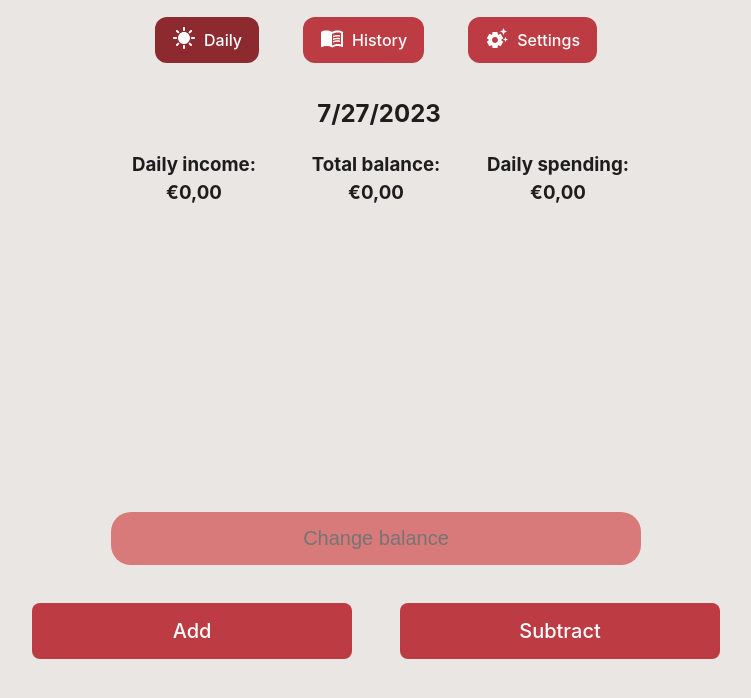
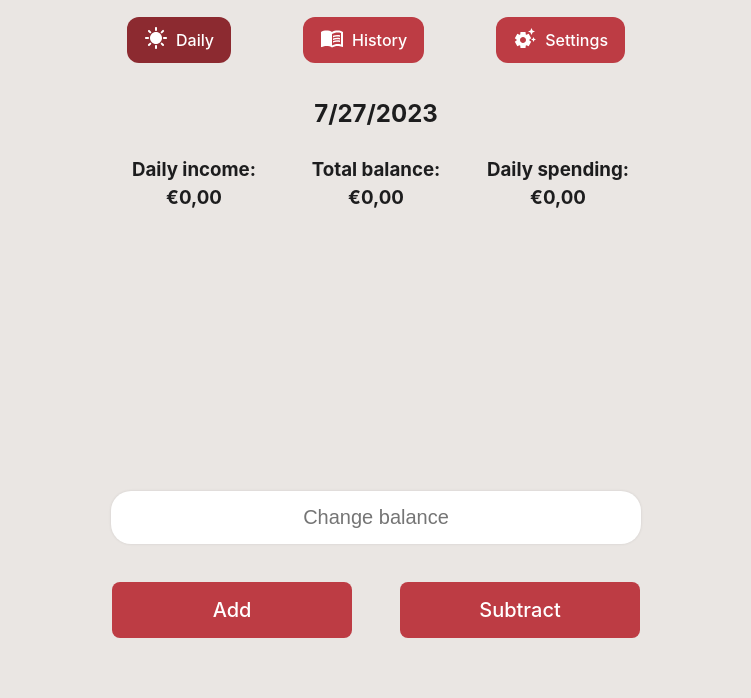
Before and after one commit to NoxiousHex/finance-tracker, a React (Vite) app: page / in a window 1280 px wide. Shown: the top 698 px of the page, without its empty margins (264-1015 px from the left). Built offline with nearby package versions, Linux system fonts and the light colour scheme.

Commit message:
More fixes

```diff
--- a/src/index.css
+++ b/src/index.css
@@ -1,6 +1,10 @@
 *,
 body {
     box-sizing: border-box;
+}
+
+*::-webkit-scrollbar {
+    display: none;
 }
 
 :root {
@@ -28,12 +32,14 @@ body {
 }
 
 button,
-a {
+a,
+.history-shortcut {
     user-select: none;
 }
 
 button:active,
-a:active {
+a:active,
+.history-shortcut:active {
     background-color: #8c2a30;
 }
 
@@ -56,6 +62,7 @@ button {
     transition: border-color 0.25s;
 }
 
+a:hover,
 button:hover {
     border-color: black;
 }
@@ -65,12 +72,23 @@ button:focus-visible {
     outline: 4px auto -webkit-focus-ring-color;
 }
 
+input:disabled,
+button:disabled {
+    cursor: not-allowed;
+    border-color: #bd3c44;
+}
+
+button:disabled:active {
+    background-color: #bd3c44;
+}
+
 input,
 select {
-    background-color: #d77a79;
-    color: #1d1d1e;
+    background-color: white;
+    color: black;
     border-radius: 1em;
-    border: none;
+    border: 0px solid black;
+    box-shadow: 0 0 3px rgb(0, 0, 0, 0.1);
     text-align: center;
 }
 
@@ -83,21 +101,19 @@ label {
         color: rgba(255, 255, 255, 0.87);
         background-color: #181310;
     }
+    a:hover,
     button:hover {
         border-color: white;
     }
 
     input,
     select {
-        background-color: white;
-        color: black;
+        border: none;
     }
-    /* a:hover {
-        color: #747bff;
+    input:disabled,
+    button:disabled {
+        border-color: #bd3c44;
     }
-    button {
-        background-color: #f9f9f9;
-    } */
 }
 
 @media (min-width: 700px) {
--- a/src/styles/daily.css
+++ b/src/styles/daily.css
@@ -4,11 +4,16 @@
     flex-direction: column;
     gap: 1.5em;
     align-items: center;
+    overflow: scroll;
 }
 
 .daily {
     padding-top: 1em;
-    height: 90vh;
+    max-height: 87vh;
+}
+
+.daily-input {
+    color: black;
 }
 
 @media (min-width: 700px) {
@@ -18,6 +23,21 @@
     }
 
     .daily-btn {
-        width: 25vw;
+        width: 240px;
     }
 }
+
+@media (max-height: 700px) {
+    .daily {
+        gap: 1em;
+    }
+
+    .button-container {
+        flex-direction: row;
+        gap: 1em;
+    }
+
+    .daily-btn {
+        width: 40vw;
+    }
+}
--- a/src/styles/graph.css
+++ b/src/styles/graph.css
@@ -1,6 +1,6 @@
 .graph-container {
     display: grid;
-    grid-template: 15vh 35vh / 25vw 25vw 25vw;
+    grid-template: 100px 25vh / 25vw 25vw 25vw;
     gap: 1em;
 }
 
@@ -38,15 +38,16 @@
 
 .graph-text {
     grid-row: 1;
+    margin: 0;
 }
 
 .graph-date {
-    margin: 0 0 0 0.25em;
+    margin: 0 0 1em 0;
 }
 
 @media (min-width: 700px) {
     .graph-container {
-        grid-template-columns: 175px 175px 175px;
+        grid-template: 75px 25vh / 175px 175px 175px;
         gap: 2em;
     }
 }
--- a/src/styles/history.css
+++ b/src/styles/history.css
@@ -7,14 +7,13 @@
     overflow: scroll;
 }
 
-.graph-container {
-    display: grid;
-    grid-template: 15vh 25vh / 25vw 25vw 25vw;
-    gap: 1em;
+.title {
+    margin: 0.75em 0 0 0;
 }
 
-.title {
-    margin: 0.75em 0 0 0;
+.date-label {
+    display: flex;
+    flex-direction: column;
 }
 
 button {
@@ -29,15 +28,37 @@ input {
     width: 70vw;
 }
 
+.shortcut-container {
+    display: flex;
+    gap: 1em;
+    flex-wrap: wrap;
+    padding: 1em;
+    justify-content: center;
+}
+
+.history-shortcut {
+    cursor: pointer;
+    padding: 0.25em 0.5em;
+    border-radius: 0.25em;
+    width: auto;
+    font-size: 1rem;
+}
+
+input[type="date"]:disabled {
+    color: grey;
+}
+
 @media (min-width: 700px) {
     .graph-container {
         grid-template-columns: 150px 150px 150px;
         gap: 2em;
     }
 
-    .date-label {
+    .date-label:last-child {
         margin-top: 1em;
-        display: flex;
-        flex-direction: column;
+    }
+
+    .date-error-msg {
+        width: 500px;
     }
 }
--- a/src/styles/navbar.css
+++ b/src/styles/navbar.css
@@ -6,12 +6,12 @@
 
 .navbar {
     justify-content: space-between;
-    padding: 0.5em 2.25em;
+    padding: 0.5em;
     height: 10vh;
     position: fixed;
-    bottom: 0;
-    left: 0;
-    right: 0;
+    bottom: 0.5em;
+    left: 5vw;
+    right: 6vw;
 }
 
 .nav-link {
@@ -20,6 +20,7 @@
     gap: 0.25em;
     margin: 0;
     padding: 0.5em 1em;
+    width: 75px;
     border-radius: 0.75em;
     border: 1px solid transparent;
     font-weight: 500;
@@ -28,11 +29,6 @@
     text-decoration: inherit;
     cursor: pointer;
     transition: border-color 0.25s;
-}
-
-.nav-link:hover {
-    border-color: white;
-    color: white;
 }
 
 .nav-link:focus,
@@ -54,6 +50,7 @@
     .nav-link {
         flex-direction: row;
         gap: 0.5em;
+        width: auto;
         font-size: 1rem;
     }
 
--- a/src/styles/settings.css
+++ b/src/styles/settings.css
@@ -9,10 +9,27 @@
 
 .settings-currency {
     display: flex;
-    flex-direction: column;
-    gap: 0.5em;
+    gap: 1em;
+    justify-content: center;
+    align-items: center;
+}
+
+select,
+.currency-btn {
+    max-width: 40vw;
+    margin: 0;
 }
 
 .clear-btn {
     margin-bottom: 0.8em;
 }
+
+@media (min-width: 700px) {
+    .settings-currency {
+        gap: 2rem;
+    }
+    select,
+    .currency-btn {
+        max-width: 26vw;
+    }
+}
```
